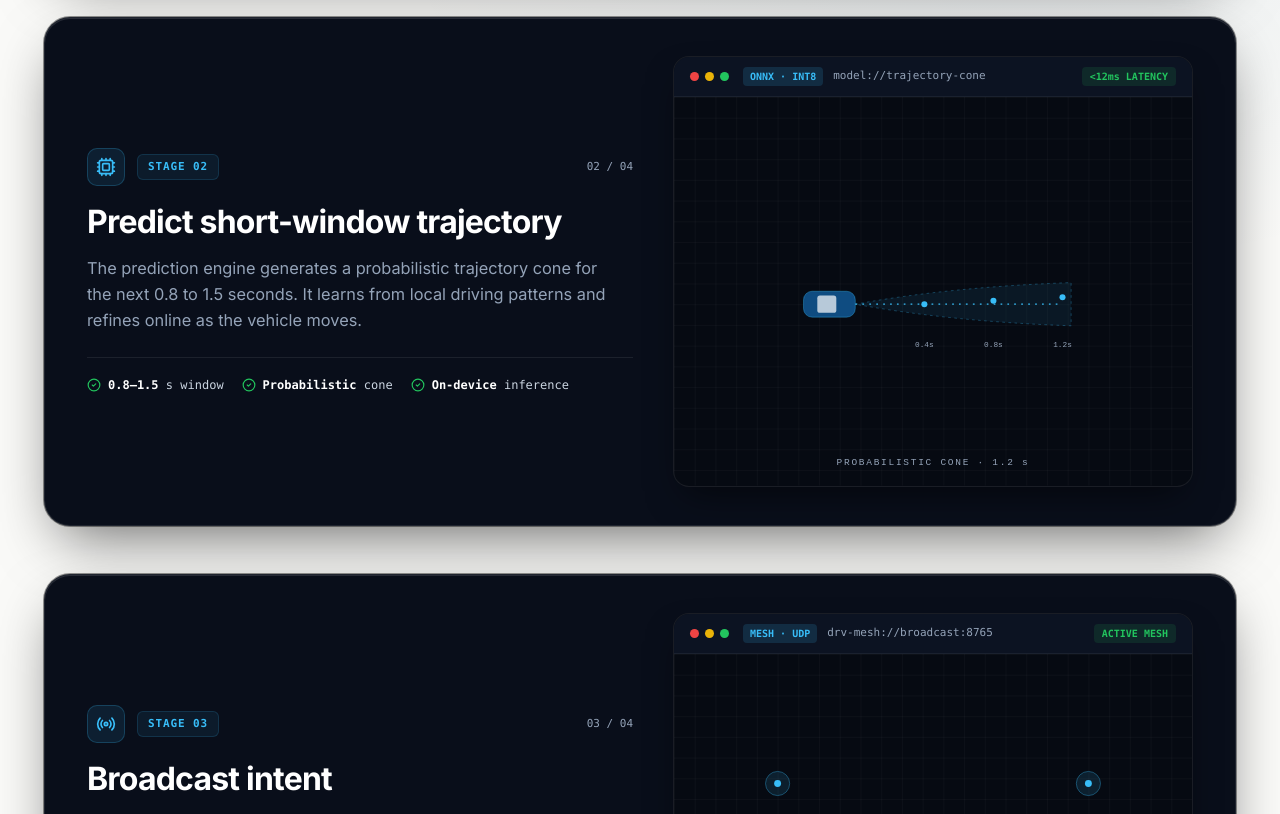
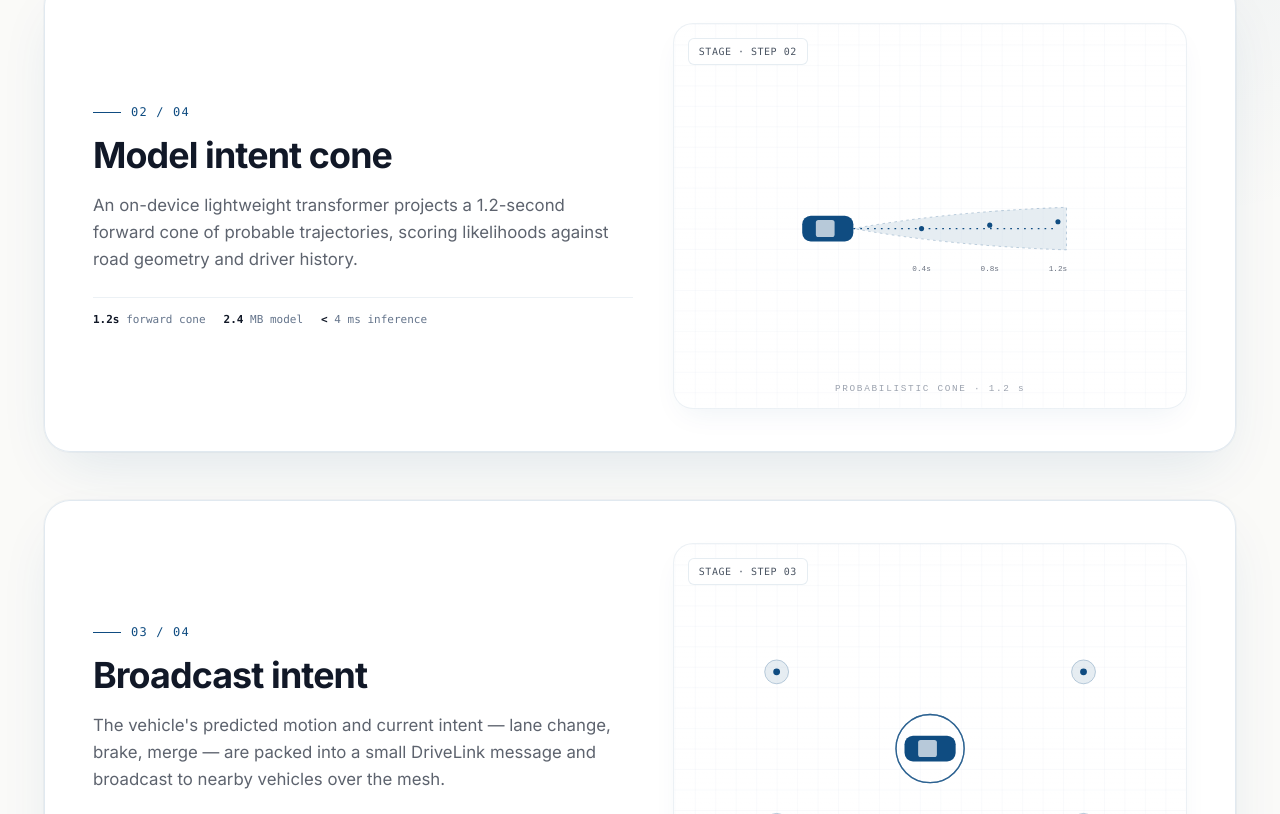
Before and after one commit to nikhilcherry/drivelink, a Next.js app: page / in a window 1280 px wide. Shown: the part 2886-3700 px from the top of the page. Built offline with nearby package versions, Linux system fonts and the light colour scheme.

Commit message:
fix(ui): restore original light theme glass styling and typography to How It Works stacked cards

```diff
--- a/src/app/globals.css
+++ b/src/app/globals.css
@@ -630,7 +630,7 @@ h1, h2, h3, h4 { margin: 0; color: var(--fg1); }
 .dlw-howitworks {
   position: relative;
   background: radial-gradient(900px 500px at 80% 30%, rgba(15,76,129,0.06), transparent 70%), #fafaf8;
-  padding-bottom: 40px;
+  padding-bottom: 60px;
 }
 .dlw-hiw-stack {
   position: relative;
@@ -645,13 +645,15 @@ h1, h2, h3, h4 { margin: 0; color: var(--fg1); }
   position: sticky;
   top: calc(112px + var(--card-index, 0) * 22px);
   margin-bottom: 48px;
-  background: #090e1a;
-  border: 1px solid rgba(255, 255, 255, 0.09);
+  background: rgba(255, 255, 255, 0.94);
+  backdrop-filter: blur(20px);
+  -webkit-backdrop-filter: blur(20px);
+  border: 1px solid rgba(15, 76, 129, 0.12);
   border-radius: 26px;
   box-shadow:
-    0 1px 0 rgba(255, 255, 255, 0.12) inset,
-    0 24px 60px -16px rgba(0, 0, 0, 0.6),
-    0 0 0 1px rgba(0, 0, 0, 0.4);
+    0 1px 0 #ffffff inset,
+    0 24px 60px -16px rgba(15, 76, 129, 0.12),
+    0 0 0 1px rgba(15, 76, 129, 0.04);
   overflow: hidden;
   will-change: transform, filter;
   transition: transform 0.25s cubic-bezier(0.16, 1, 0.3, 1), box-shadow 0.25s ease, filter 0.25s ease;
@@ -660,159 +662,92 @@ h1, h2, h3, h4 { margin: 0; color: var(--fg1); }
   display: grid;
   grid-template-columns: 1.05fr 1fr;
   gap: 40px;
-  padding: 38px 42px;
+  padding: 42px 48px;
   align-items: center;
 }
-.dlw-hiw-card-info {
+.dlw-hiw-step {
   display: flex;
   flex-direction: column;
 }
-.dlw-hiw-card-header {
-  display: flex;
+.dlw-hiw-step .num {
+  font-family: var(--mono);
+  font-size: 12px;
+  color: var(--drive-blue);
+  letter-spacing: 0.1em;
+  margin-bottom: 14px;
+  display: flex;
+  gap: 10px;
   align-items: center;
-  gap: 12px;
-  margin-bottom: 18px;
-}
-.dlw-hiw-card-icon {
-  width: 38px;
-  height: 38px;
-  border-radius: 10px;
-  background: rgba(56, 189, 248, 0.10);
-  border: 1px solid rgba(56, 189, 248, 0.22);
-  color: #38bdf8;
-  display: flex;
-  align-items: center;
-  justify-content: center;
-  flex-shrink: 0;
-}
-.dlw-hiw-card-badge {
-  font-family: var(--mono);
-  font-size: 11px;
-  font-weight: 600;
-  letter-spacing: 0.08em;
-  color: #38bdf8;
-  background: rgba(56, 189, 248, 0.08);
-  padding: 4px 10px;
-  border-radius: 6px;
-  border: 1px solid rgba(56, 189, 248, 0.15);
-}
-.dlw-hiw-card-num {
-  font-family: var(--mono);
-  font-size: 11px;
-  color: #94a3b8;
-  margin-left: auto;
-}
-.dlw-hiw-card-title {
-  font-size: clamp(1.6rem, 2.5vw, 2.2rem);
+}
+.dlw-hiw-step .num::before {
+  content: "";
+  width: 28px;
+  height: 1px;
+  background: var(--drive-blue);
+}
+.dlw-hiw-step h3 {
+  font-size: clamp(1.8rem, 2.8vw, 2.4rem);
   font-weight: 700;
   letter-spacing: -0.025em;
   line-height: 1.15;
-  margin: 0 0 14px;
-  color: #ffffff;
-}
-.dlw-hiw-card-body {
-  font-size: 1.02rem;
-  color: #94a3b8;
+  margin: 0 0 16px;
+  color: var(--fg1);
+}
+.dlw-hiw-step p {
+  font-size: 1.05rem;
+  color: var(--fg3);
   line-height: 1.6;
   margin: 0 0 24px;
   max-width: 520px;
 }
-.dlw-hiw-card-props {
-  display: flex;
-  flex-wrap: wrap;
-  gap: 10px 18px;
-  padding-top: 18px;
-  border-top: 1px solid rgba(255, 255, 255, 0.08);
-}
-.dlw-hiw-card-prop {
-  display: inline-flex;
-  align-items: center;
-  gap: 7px;
-  font-family: var(--mono);
-  font-size: 12px;
-  color: #cbd5e1;
-}
-.dlw-hiw-prop-check {
-  color: #22c55e;
-  flex-shrink: 0;
-}
-.dlw-hiw-card-prop b {
-  color: #ffffff;
-  font-weight: 600;
-}
-.dlw-hiw-terminal {
-  border-radius: 16px;
-  background: #060a12;
-  border: 1px solid rgba(255, 255, 255, 0.08);
-  box-shadow: 0 16px 36px -12px rgba(0, 0, 0, 0.6);
-  overflow: hidden;
-  display: flex;
-  flex-direction: column;
-}
-.dlw-hiw-terminal-bar {
-  display: flex;
-  align-items: center;
-  gap: 10px;
-  padding: 10px 16px;
-  background: rgba(15, 23, 42, 0.7);
-  border-bottom: 1px solid rgba(255, 255, 255, 0.06);
+.dlw-hiw-step .props {
+  display: flex;
+  gap: 18px;
   font-family: var(--mono);
   font-size: 11px;
-}
-.dlw-terminal-dots {
-  display: flex;
-  align-items: center;
-  gap: 6px;
-  margin-right: 4px;
-}
-.dlw-terminal-dots .dot {
-  width: 9px;
-  height: 9px;
-  border-radius: 999px;
-}
-.dlw-terminal-dots .dot.red { background: #ef4444; }
-.dlw-terminal-dots .dot.yellow { background: #eab308; }
-.dlw-terminal-dots .dot.green { background: #22c55e; }
-.dlw-terminal-method {
-  padding: 2px 7px;
-  border-radius: 4px;
-  background: rgba(56, 189, 248, 0.15);
-  color: #38bdf8;
-  font-size: 10px;
+  color: #64748b;
+  border-top: var(--line);
+  padding-top: 14px;
+  flex-wrap: wrap;
+}
+.dlw-hiw-step .props b {
+  color: var(--fg1);
   font-weight: 600;
 }
-.dlw-terminal-route {
-  color: #94a3b8;
-  font-size: 11px;
+.dlw-hiw-stage {
+  position: relative;
+  aspect-ratio: 4 / 3;
+  border-radius: 20px;
+  background: linear-gradient(180deg, rgba(255,255,255,0.95), rgba(255,255,255,0.65));
+  border: 1px solid rgba(15, 76, 129, 0.08);
+  box-shadow: 0 12px 30px -10px rgba(15, 76, 129, 0.08);
   overflow: hidden;
-  text-overflow: ellipsis;
-  white-space: nowrap;
-}
-.dlw-terminal-status {
-  margin-left: auto;
-  font-size: 10px;
-  font-weight: 600;
-  color: #22c55e;
-  background: rgba(34, 197, 94, 0.12);
-  padding: 2px 8px;
-  border-radius: 4px;
-}
-.dlw-hiw-terminal-body {
-  position: relative;
-  width: 100%;
-  aspect-ratio: 4 / 3;
-  overflow: hidden;
-}
-.dlw-hiw-terminal-body svg {
+}
+.dlw-hiw-stage svg {
   width: 100%;
   height: 100%;
   display: block;
+}
+.dlw-hiw-stage .stage-label {
+  position: absolute;
+  top: 14px;
+  left: 14px;
+  padding: 5px 10px;
+  border-radius: 6px;
+  background: rgba(255,255,255,0.92);
+  border: 1px solid rgba(15, 76, 129, 0.1);
+  font-family: var(--mono);
+  font-size: 10px;
+  font-weight: 500;
+  color: var(--fg2);
+  letter-spacing: 0.05em;
+  z-index: 2;
 }
 @media (max-width: 960px) {
   .dlw-hiw-card-inner {
     grid-template-columns: 1fr;
     gap: 26px;
-    padding: 28px 24px;
+    padding: 32px 28px;
   }
 }
 @media (max-width: 640px) {
@@ -826,21 +761,20 @@ h1, h2, h3, h4 { margin: 0; color: var(--fg1); }
     border-radius: 20px;
   }
   .dlw-hiw-card-inner {
-    padding: 20px 16px;
-    gap: 18px;
-  }
-  .dlw-hiw-card-title {
+    padding: 22px 18px;
+    gap: 20px;
+  }
+  .dlw-hiw-step h3 {
     font-size: 1.45rem;
-  }
-  .dlw-hiw-card-body {
+    margin-bottom: 12px;
+  }
+  .dlw-hiw-step p {
     font-size: 0.95rem;
     margin-bottom: 18px;
   }
-  .dlw-hiw-card-prop {
-    font-size: 11px;
-  }
-  .dlw-terminal-route {
-    max-width: 130px;
+  .dlw-hiw-step .props {
+    gap: 12px;
+    font-size: 10.5px;
   }
 }
 
--- a/src/sections/HowItWorks.tsx
+++ b/src/sections/HowItWorks.tsx
@@ -1,51 +1,30 @@
 'use client';
 import { useEffect, useRef, useState } from 'react';
-import { Activity, Cpu, Radio, Share2, CheckCircle2 } from 'lucide-react';
 
 const steps = [
   {
     num: '01 / 04',
-    badge: 'STAGE 01',
-    title: 'Read vehicle state',
-    body: 'DriveLink reads core telemetry — speed, steering angle, brake pressure, lateral acceleration — directly from the vehicle bus. The on-vehicle module ingests this stream at 100Hz.',
-    props: ['100 Hz · CAN/Ethernet', '12 bus signals', '<2 ms ingest'],
-    icon: Activity,
-    method: 'CAN · BUS',
-    route: '/dev/can0 · 100Hz',
-    status: 'INGESTING',
+    title: 'Tap vehicle CAN bus',
+    body: 'DriveLink reads steering angle, throttle position, brake pressure, yaw rate, and speed directly from the powertrain bus at 100 Hz. Zero added sensors.',
+    props: ['100 Hz read rate', 'CAN / OBD-II tap', 'Zero latency tap'],
   },
   {
     num: '02 / 04',
-    badge: 'STAGE 02',
-    title: 'Predict short-window trajectory',
-    body: 'The prediction engine generates a probabilistic trajectory cone for the next 0.8 to 1.5 seconds. It learns from local driving patterns and refines online as the vehicle moves.',
-    props: ['0.8–1.5 s window', 'Probabilistic cone', 'On-device inference'],
-    icon: Cpu,
-    method: 'ONNX · INT8',
-    route: 'model://trajectory-cone',
-    status: '<12ms LATENCY',
+    title: 'Model intent cone',
+    body: 'An on-device lightweight transformer projects a 1.2-second forward cone of probable trajectories, scoring likelihoods against road geometry and driver history.',
+    props: ['1.2s forward cone', '2.4 MB model', '< 4 ms inference'],
   },
   {
     num: '03 / 04',
-    badge: 'STAGE 03',
     title: 'Broadcast intent',
-    body: 'The vehicle\'s predicted motion and current intent — lane change, brake, merge — are packed into a small DriveLink message and broadcast to nearby vehicles over the mesh.',
-    props: ['<256 B payload', 'Sub-50 ms latency', 'drv-mesh protocol'],
-    icon: Radio,
-    method: 'MESH · UDP',
-    route: 'drv-mesh://broadcast:8765',
-    status: 'ACTIVE MESH',
+    body: "The vehicle's predicted motion and current intent — lane change, brake, merge — are packed into a small DriveLink message and broadcast to nearby vehicles over the mesh.",
+    props: ['244 B packet', '10-30 Hz rate', 'Signed ed25519'],
   },
   {
     num: '04 / 04',
-    badge: 'STAGE 04',
     title: 'Receive, fuse, react',
     body: 'Receiving vehicles fuse incoming intent with their own perception and adjust planning before danger appears. The result: smoother merges, no brake-waves, fewer blind-spot collisions.',
-    props: ['Cooperative planning', 'Conflict-zone alerts', 'Cross-OEM ready'],
-    icon: Share2,
-    method: 'FUSION · V2V',
-    route: 'safety://coop-planner',
-    status: '0 CONFLICTS',
+    props: ['< 5 ms fusion', 'Multi-vehicle coop', 'OEM-agnostic'],
   },
 ];
 
@@ -82,8 +61,8 @@ export function HowItWorks() {
           const overlap = currRect.bottom - nextRect.top;
           if (overlap > 0) {
             const progress = Math.min(1, Math.max(0, overlap / (currRect.height * 0.85)));
-            const scale = 1 - progress * 0.04;
-            const brightness = 1 - progress * 0.16;
+            const scale = 1 - progress * 0.03;
+            const brightness = 1 - progress * 0.04;
             curr.style.transform = `scale(${scale.toFixed(4)})`;
             curr.style.filter = `brightness(${brightness.toFixed(3)})`;
           } else {
@@ -123,44 +102,20 @@ export function HowItWorks() {
             } as React.CSSProperties}
           >
             <div className="dlw-hiw-card-inner">
-              <div className="dlw-hiw-card-info">
-                <div className="dlw-hiw-card-header">
-                  <div className="dlw-hiw-card-icon" aria-hidden="true">
-                    <s.icon size={20} />
-                  </div>
-                  <span className="dlw-hiw-card-badge">{s.badge}</span>
-                  <span className="dlw-hiw-card-num">{s.num}</span>
-                </div>
-
-                <h3 className="dlw-hiw-card-title">{s.title}</h3>
-                <p className="dlw-hiw-card-body">{s.body}</p>
-
-                <div className="dlw-hiw-card-props">
+              <div className="dlw-hiw-step">
+                <div className="num">{s.num}</div>
+                <h3>{s.title}</h3>
+                <p>{s.body}</p>
+                <div className="props">
                   {s.props.map((p, j) => (
-                    <div key={j} className="dlw-hiw-card-prop">
-                      <CheckCircle2 size={14} className="dlw-hiw-prop-check" aria-hidden="true" />
-                      <span><b>{p.split(' ')[0]}</b> {p.split(' ').slice(1).join(' ')}</span>
-                    </div>
+                    <div key={j}><b>{p.split(' ')[0]}</b> {p.split(' ').slice(1).join(' ')}</div>
                   ))}
                 </div>
               </div>
 
-              <div className="dlw-hiw-card-visual">
-                <div className="dlw-hiw-terminal">
-                  <div className="dlw-hiw-terminal-bar">
-                    <div className="dlw-terminal-dots" aria-hidden="true">
-                      <span className="dot red" />
-                      <span className="dot yellow" />
-                      <span className="dot green" />
-                    </div>
-                    <span className="dlw-terminal-method">{s.method}</span>
-                    <span className="dlw-terminal-route">{s.route}</span>
-                    <span className="dlw-terminal-status">{s.status}</span>
-                  </div>
-                  <div className="dlw-hiw-terminal-body">
-                    <HiwStage step={i} reduceMotion={reduceMotion} />
-                  </div>
-                </div>
+              <div className="dlw-hiw-stage">
+                <div className="stage-label dlw-mono">STAGE · STEP {String(i + 1).padStart(2, '0')}</div>
+                <HiwStage step={i} reduceMotion={reduceMotion} />
               </div>
             </div>
           </div>
@@ -196,11 +151,11 @@ function HiwStage({ step, reduceMotion }: { step: number; reduceMotion: boolean
     >
       <defs>
         <pattern id={gridId} x="0" y="0" width="24" height="24" patternUnits="userSpaceOnUse">
-          <path d="M 24 0 L 0 0 0 24" fill="none" stroke="rgba(255,255,255,0.06)" strokeWidth="1" />
+          <path d="M 24 0 L 0 0 0 24" fill="none" stroke="rgba(15,76,129,0.06)" strokeWidth="1" />
         </pattern>
         <radialGradient id={pktId} cx="0.5" cy="0.5" r="0.5">
-          <stop offset="0%" stopColor="rgba(56,189,248,1)" />
-          <stop offset="100%" stopColor="rgba(56,189,248,0)" />
+          <stop offset="0%" stopColor="rgba(15,76,129,1)" />
+          <stop offset="100%" stopColor="rgba(15,76,129,0)" />
         </radialGradient>
       </defs>
       <rect width="600" height="450" fill={`url(#${gridId})`} />
@@ -208,21 +163,21 @@ function HiwStage({ step, reduceMotion }: { step: number; reduceMotion: boolean
       {step === 0 && (
         <g>
           <g transform="translate(340 240)">
-            <rect x="-50" y="-26" width="100" height="52" rx="14" fill="#0F4C81" stroke="rgba(56,189,248,0.4)" strokeWidth="1" />
+            <rect x="-50" y="-26" width="100" height="52" rx="14" fill="#0F4C81" />
             <rect x="-24" y="-18" width="40" height="36" rx="5" fill="rgba(255,255,255,0.7)" />
             <rect x="40" y="-18" width="6" height="36" rx="2" fill="rgba(255,255,255,0.9)" />
             {[0, 1, 2, 3, 4].map((i) => (
               <g key={i} transform={`translate(0, ${-90 + i * 24})`}>
-                <line x1="-110" y1="0" x2="-50" y2="0" stroke="rgba(56,189,248,0.5)" strokeDasharray="2 4" strokeWidth="1">
+                <line x1="-110" y1="0" x2="-50" y2="0" stroke="rgba(15,76,129,0.4)" strokeDasharray="2 4" strokeWidth="1">
                   <animate attributeName="stroke-dashoffset" from="0" to="-12" dur="1s" repeatCount="indefinite" />
                 </line>
-                <text x="-115" y="3" fontSize="9" fontFamily="ui-monospace, monospace" textAnchor="end" fill="#94a3b8">
+                <text x="-115" y="3" fontSize="9" fontFamily="ui-monospace, monospace" textAnchor="end" fill="#6b7280">
                   {['SPD', 'STR', 'BRK', 'ACC', 'YAW'][i]}
                 </text>
               </g>
             ))}
           </g>
-          <text x="300" y="426" textAnchor="middle" fontSize="11" fontFamily="ui-monospace, monospace" fill="#94a3b8" letterSpacing="2">
+          <text x="300" y="430" textAnchor="middle" fontSize="11" fontFamily="ui-monospace, monospace" fill="#9ca3af" letterSpacing="2">
             READING BUS · 100 Hz
           </text>
         </g>
@@ -231,24 +186,24 @@ function HiwStage({ step, reduceMotion }: { step: number; reduceMotion: boolean
       {step === 1 && (
         <g>
           <g transform="translate(180 240)">
-            <rect x="-30" y="-15" width="60" height="30" rx="10" fill="#0F4C81" stroke="rgba(56,189,248,0.4)" strokeWidth="1" />
+            <rect x="-30" y="-15" width="60" height="30" rx="10" fill="#0F4C81" />
             <rect x="-14" y="-10" width="22" height="20" rx="3" fill="rgba(255,255,255,0.7)" />
           </g>
-          <path d="M 210 240 Q 320 220, 460 215 L 460 265 Q 320 260, 210 240 Z" fill="rgba(56,189,248,0.08)" stroke="rgba(56,189,248,0.35)" strokeDasharray="3 4" />
-          <path d="M 210 240 Q 340 240, 450 240" stroke="#38bdf8" strokeWidth="1.5" strokeDasharray="2 6" fill="none">
+          <path d="M 210 240 Q 320 220, 460 215 L 460 265 Q 320 260, 210 240 Z" fill="rgba(15,76,129,0.1)" stroke="rgba(15,76,129,0.3)" strokeDasharray="3 4" />
+          <path d="M 210 240 Q 340 240, 450 240" stroke="#0F4C81" strokeWidth="1.5" strokeDasharray="2 6" fill="none">
             <animate attributeName="stroke-dashoffset" from="0" to="-200" dur="2s" repeatCount="indefinite" />
           </path>
           {[0.4, 0.8, 1.2].map((t, i) => (
             <g key={i}>
-              <circle cx={210 + ((450 - 210) * t) / 1.2} cy={240 - i * 4} r="3.5" fill="#38bdf8">
+              <circle cx={210 + ((450 - 210) * t) / 1.2} cy={240 - i * 4} r="3" fill="#0F4C81">
                 <animate attributeName="opacity" from="0.4" to="1" dur="1.5s" repeatCount="indefinite" />
               </circle>
-              <text x={210 + ((450 - 210) * t) / 1.2} y={290} fontSize="9" fontFamily="ui-monospace, monospace" fill="#94a3b8" textAnchor="middle">
+              <text x={210 + ((450 - 210) * t) / 1.2} y={290} fontSize="9" fontFamily="ui-monospace, monospace" fill="#6b7280" textAnchor="middle">
                 {t}s
               </text>
             </g>
           ))}
-          <text x="300" y="426" textAnchor="middle" fontSize="11" fontFamily="ui-monospace, monospace" fill="#94a3b8" letterSpacing="2">
+          <text x="300" y="430" textAnchor="middle" fontSize="11" fontFamily="ui-monospace, monospace" fill="#9ca3af" letterSpacing="2">
             PROBABILISTIC CONE · 1.2 s
           </text>
         </g>
@@ -257,22 +212,22 @@ function HiwStage({ step, reduceMotion }: { step: number; reduceMotion: boolean
       {step === 2 && (
         <g>
           <g transform="translate(300 240)">
-            <rect x="-30" y="-15" width="60" height="30" rx="10" fill="#0F4C81" stroke="rgba(56,189,248,0.4)" strokeWidth="1" />
+            <rect x="-30" y="-15" width="60" height="30" rx="10" fill="#0F4C81" />
             <rect x="-14" y="-10" width="22" height="20" rx="3" fill="rgba(255,255,255,0.7)" />
             {[0, 1, 2].map((i) => (
-              <circle key={i} r="40" fill="none" stroke="#38bdf8" strokeWidth="1.5" opacity="0.6">
+              <circle key={i} r="40" fill="none" stroke="#0F4C81" strokeWidth="1.5" opacity="0.5">
                 <animate attributeName="r" from="32" to="180" dur="2.5s" begin={`${i * 0.8}s`} repeatCount="indefinite" />
-                <animate attributeName="opacity" from="0.7" to="0" dur="2.5s" begin={`${i * 0.8}s`} repeatCount="indefinite" />
+                <animate attributeName="opacity" from="0.6" to="0" dur="2.5s" begin={`${i * 0.8}s`} repeatCount="indefinite" />
               </circle>
             ))}
           </g>
           {[[120, 150], [480, 150], [120, 330], [480, 330]].map(([x, y], i) => (
             <g key={i} transform={`translate(${x} ${y})`}>
-              <circle r="14" fill="rgba(56,189,248,0.12)" stroke="rgba(56,189,248,0.4)" />
-              <circle r="4" fill="#38bdf8" />
+              <circle r="14" fill="rgba(15,76,129,0.1)" stroke="rgba(15,76,129,0.3)" />
+              <circle r="4" fill="#0F4C81" />
             </g>
           ))}
-          <text x="300" y="426" textAnchor="middle" fontSize="11" fontFamily="ui-monospace, monospace" fill="#94a3b8" letterSpacing="2">
+          <text x="300" y="430" textAnchor="middle" fontSize="11" fontFamily="ui-monospace, monospace" fill="#9ca3af" letterSpacing="2">
             BROADCAST · 244 B · drv-mesh
           </text>
         </g>
@@ -289,9 +244,9 @@ function HiwStage({ step, reduceMotion }: { step: number; reduceMotion: boolean
             { x: 440, y: 300, id: 'DRV-6' },
           ].map((v, i) => (
             <g key={i} transform={`translate(${v.x} ${v.y})`}>
-              <rect x="-22" y="-11" width="44" height="22" rx="7" fill={i === 2 ? '#f97316' : '#0F4C81'} stroke={i === 2 ? '#fb923c' : 'rgba(56,189,248,0.4)'} strokeWidth="1" />
+              <rect x="-22" y="-11" width="44" height="22" rx="7" fill={i === 2 ? '#fb923c' : '#0F4C81'} opacity={i === 2 ? 1 : 0.85} />
               <rect x="-10" y="-7" width="16" height="14" rx="2" fill="rgba(255,255,255,0.7)" />
-              <text y="32" textAnchor="middle" fontSize="8" fontFamily="ui-monospace, monospace" fill="#94a3b8">
+              <text y="32" textAnchor="middle" fontSize="8" fontFamily="ui-monospace, monospace" fill="#6b7280">
                 {v.id}
               </text>
             </g>
@@ -307,15 +262,15 @@ function HiwStage({ step, reduceMotion }: { step: number; reduceMotion: boolean
             [160, 170, 300, 330],
             [440, 170, 300, 330],
           ].map(([x1, y1, x2, y2], i) => (
-            <line key={i} x1={x1} y1={y1} x2={x2} y2={y2} stroke="rgba(56,189,248,0.3)" strokeWidth="1" strokeDasharray="3 4">
+            <line key={i} x1={x1} y1={y1} x2={x2} y2={y2} stroke="rgba(15,76,129,0.25)" strokeWidth="1" strokeDasharray="3 4">
               <animate attributeName="stroke-dashoffset" from="0" to="-14" dur="3s" repeatCount="indefinite" />
             </line>
           ))}
-          <circle cx="440" cy="170" r="30" fill="none" stroke="rgba(249,115,22,0.7)" strokeWidth="1.5" strokeDasharray="3 3">
+          <circle cx="440" cy="170" r="30" fill="none" stroke="rgba(251,146,60,0.6)" strokeWidth="1.5" strokeDasharray="3 3">
             <animate attributeName="r" from="26" to="38" dur="1.5s" repeatCount="indefinite" />
             <animate attributeName="opacity" from="1" to="0.3" dur="1.5s" repeatCount="indefinite" />
           </circle>
-          <text x="300" y="426" textAnchor="middle" fontSize="11" fontFamily="ui-monospace, monospace" fill="#94a3b8" letterSpacing="2">
+          <text x="300" y="430" textAnchor="middle" fontSize="11" fontFamily="ui-monospace, monospace" fill="#9ca3af" letterSpacing="2">
             COOP MESH · 6 VEHICLES · 1 ALERT
           </text>
         </g>
```
